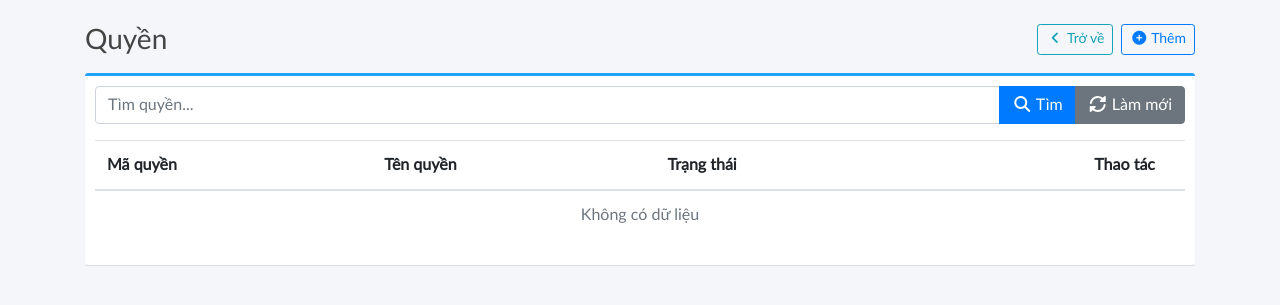
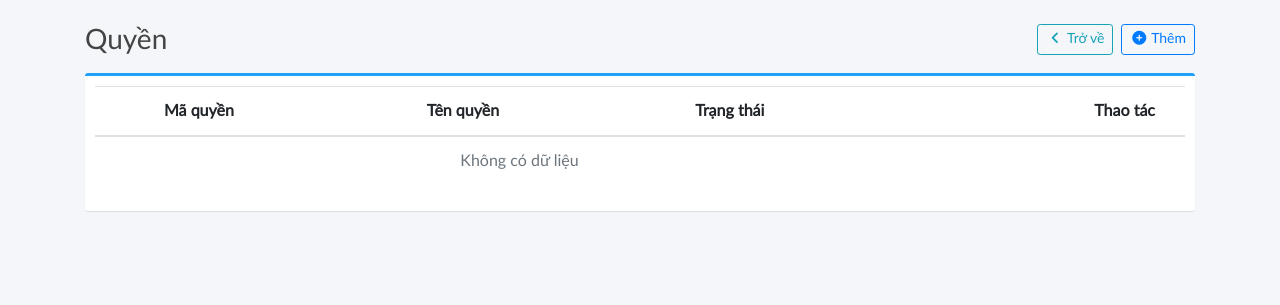
Before and after one commit to khoamai291299/NHAPMON_CNPM_NHOM-1_XD_HETHONG_QUANLY_NHATHUOC, a Django app: template myapp/templates/admin/roles.html in a window 1280 px wide. Shown: the part 56-361 px from the top of the page. Run offline with Django 5.2, Linux system fonts and the light colour scheme; the template is opened without the code that fills it, so the values that code supplies are empty; some libraries are stand-ins or nearby versions.

Commit message:
chinh sua giao dien quyen

```diff
--- a/myapp/templates/admin/product.html
+++ b/myapp/templates/admin/product.html
@@ -164,7 +164,6 @@
                                 <th>Số lượng</th>
                                 <th>Giá nhập</th>
                                 <th>Giá bán</th>
-                                <th width="80"></th>
                             </tr>
                             </thead>
                             <tbody>
--- a/myapp/templates/admin/roles.html
+++ b/myapp/templates/admin/roles.html
@@ -158,29 +158,12 @@
                 <div class="box box-primary">
                     <div class="box-body">
 
-                        <!-- SEARCH -->
-                        <form method="GET" class="mb-3">
-                            <div class="input-group">
-                                <input type="text" name="search" class="form-control"
-                                       placeholder="Tìm quyền..."
-                                       value="{{ search }}">
-
-                                <div class="input-group-append">
-                                    <button type="submit" class="btn btn-primary">
-                                        <i class="fas fa-search"></i> Tìm
-                                    </button>
-                                    <a href="{% url 'adminpanel:admin_roles' %}"
-                                       class="btn btn-secondary">
-                                        <i class="fas fa-sync-alt"></i> Làm mới
-                                    </a>
-                                </div>
-                            </div>
-                        </form>
-
                         <!-- TABLE -->
                         <table class="table table-hover" id="dataTables-example" width="100%">
                             <thead>
                                 <tr>
+                                    <!-- CỘT CHỌN (radio - chỉ chọn 1) -->
+                                    <th width="15"></th>
                                     <th>Mã quyền</th>
                                     <th>Tên quyền</th>
                                     <th>Trạng thái</th>
@@ -190,6 +173,10 @@
                             <tbody>
                                 {% for r in roles %}
                                 <tr>
+                                     <!-- RADIO: cùng name="selected_role" => chỉ chọn 1 -->
+                                    <td class="text-center">
+                                        <input type="radio" name="selected_role" value="{{ r.role }}">
+                                    </td>
                                     <td>{{ r.role }}</td>
                                     <td>{{ r.role_name }}</td>
                                     <td>{{ r.status }}</td>
```
